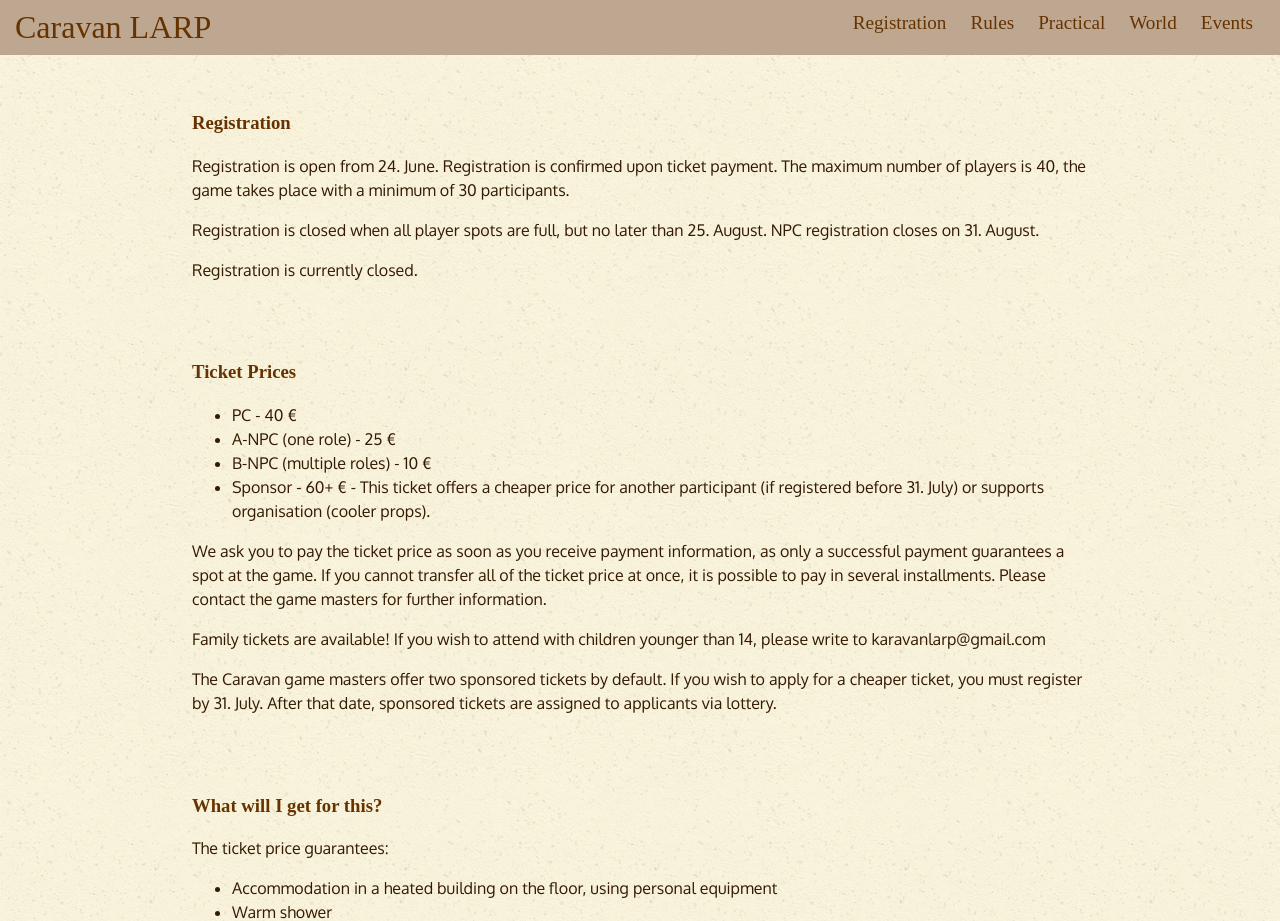
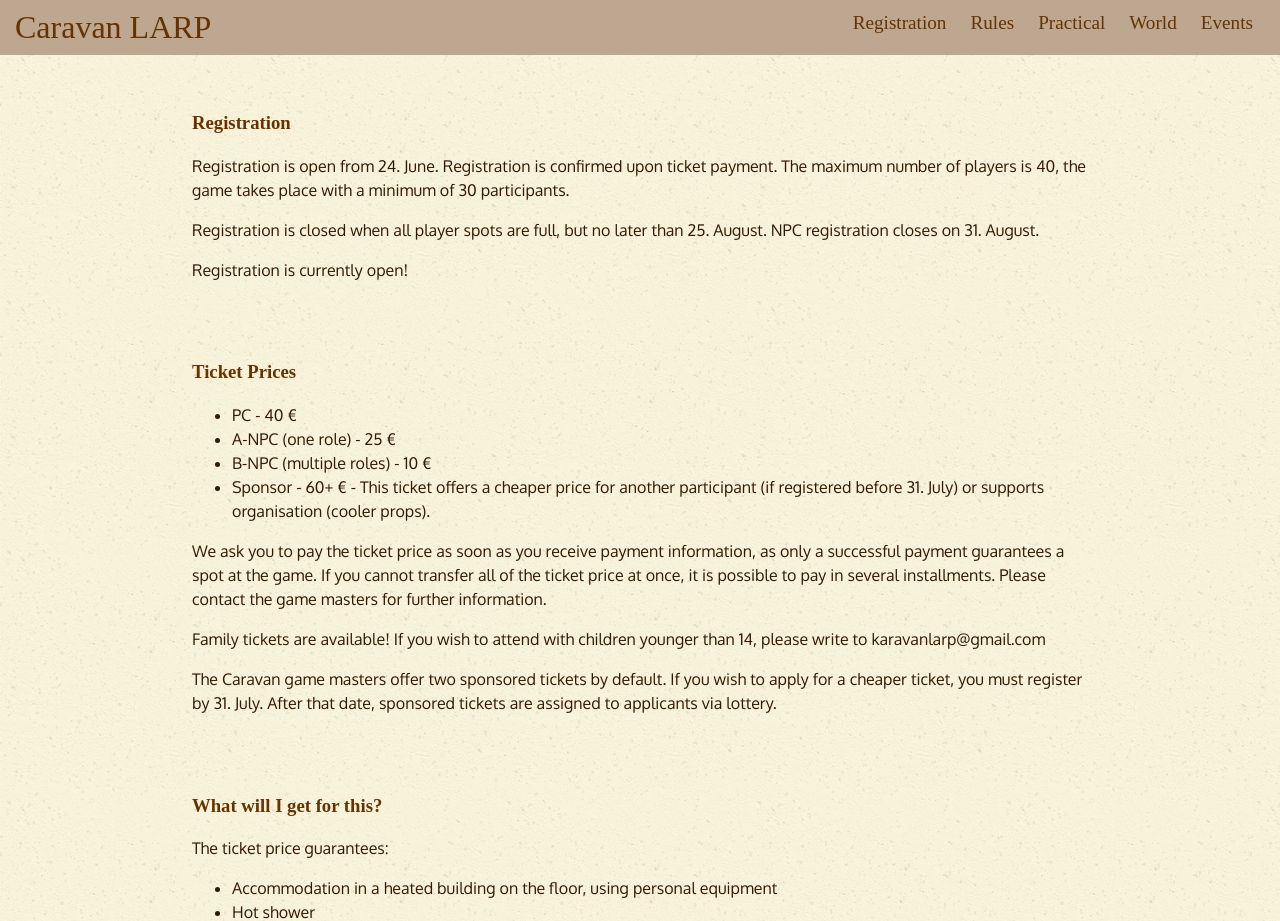
Before and after one commit to karavanlarp/karavanlarp.github.io, a Jekyll site: the page built from eng/events/caravan3.md, in a window 1280 px wide and 1400 px high, scrolled down 1032 px. Shown: the top 921 px of the window. Built offline with Jekyll 4.4.1, drawn with Linux system fonts in a browser that asks for light colours; some web fonts are replaced.

Commit message:
pisiedit

```diff
--- a/eng/events/caravan3.md
+++ b/eng/events/caravan3.md
@@ -30,7 +30,7 @@ Registration is open from 24. June. Registration is confirmed upon ticket paymen
 
 Registration is closed when all player spots are full, but no later than 25. August. NPC registration closes on 31. August.
 
-Registration is currently closed.
+Registration is currently open!
 
 ### Ticket Prices
 
@@ -50,7 +50,7 @@ The Caravan game masters offer two sponsored tickets by default. If you wish to
 The ticket price guarantees:
 
 * Accommodation in a heated building on the floor, using personal equipment
-* Warm shower
+* Hot shower
 * One hot meal on game day and snacks and drinks throughout the game
 * Lovely NPCs
 * Props
```
